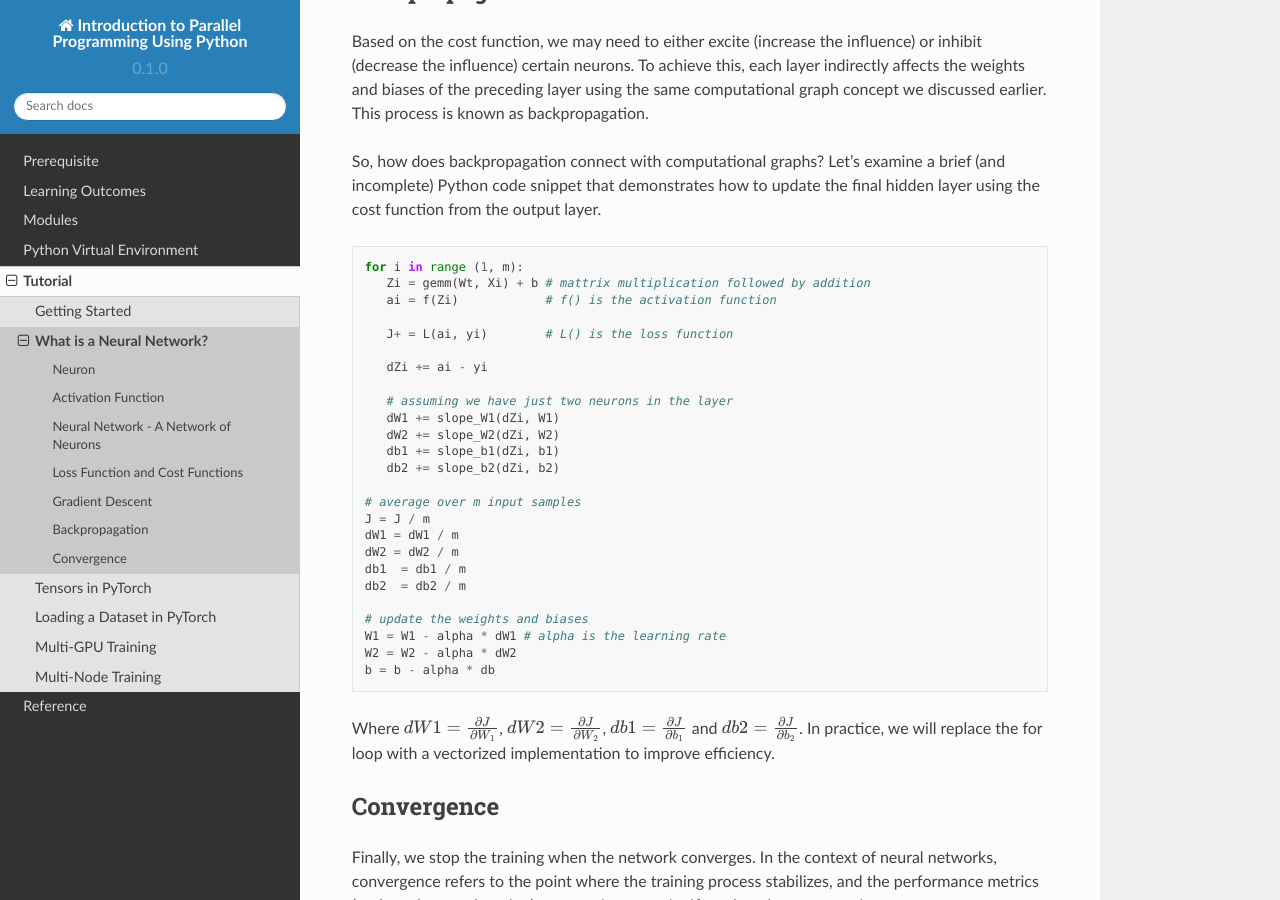
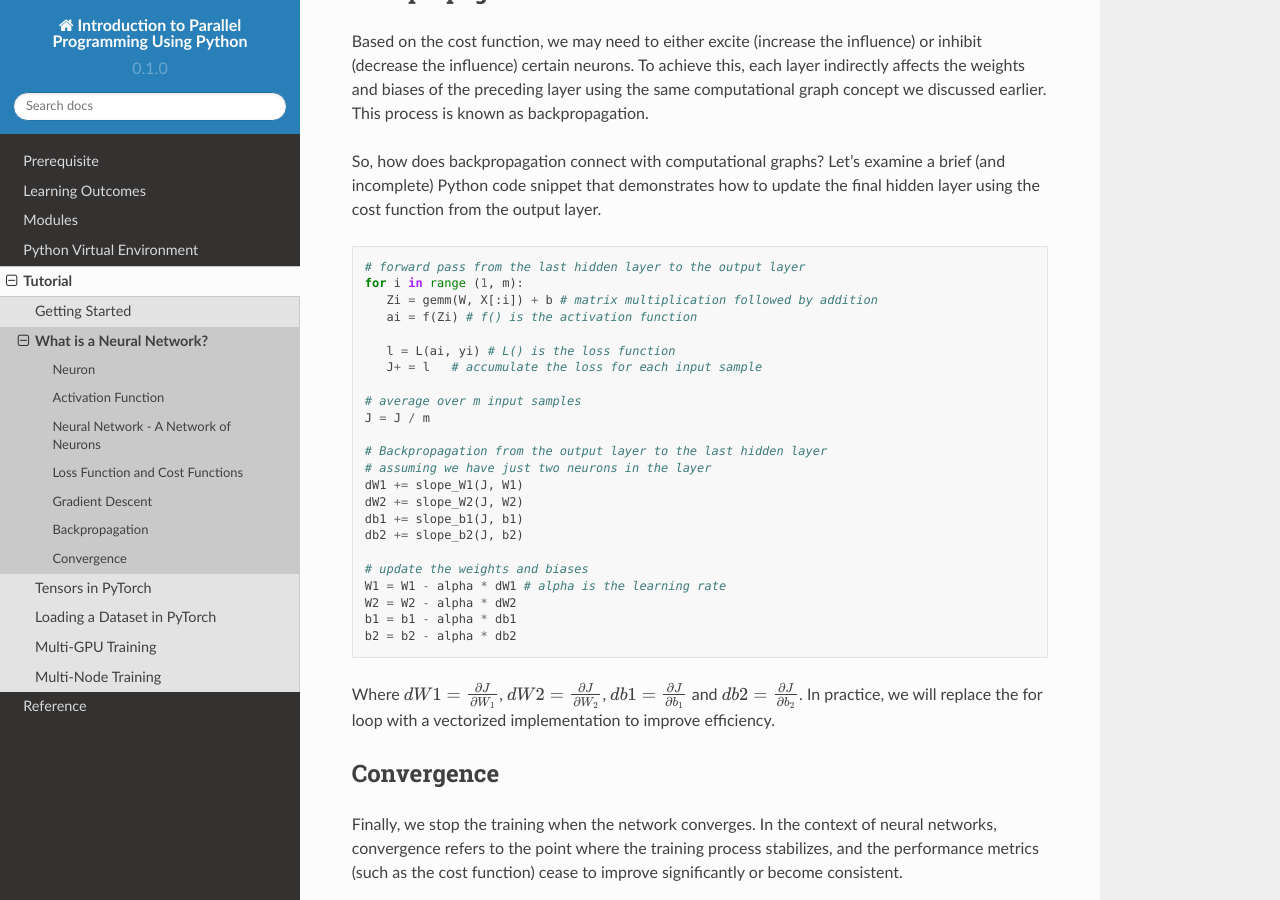
Before and after one commit to NCI900-Training-Organisation/intro-to-pytorch, a Sphinx documentation site: the page built from docs/source/tutorial/what_is_NN.rst, in a window 1280 px wide and 900 px high, scrolled down 11378 px. Built offline with Sphinx 7.4.7 and the Read the Docs theme 2.0.0, drawn with Linux system fonts in a browser that asks for light colours.

Commit message:
program updated

```diff
--- a/docs/source/tutorial/what_is_NN.rst
+++ b/docs/source/tutorial/what_is_NN.rst
@@ -479,31 +479,29 @@
 
 .. code-block:: python
 
+   # forward pass from the last hidden layer to the output layer
    for i in range (1, m):
-      Zi = gemm(Wt, Xi) + b # mattrix multiplication followed by addition
-      ai = f(Zi)            # f() is the activation function
+      Zi = gemm(W, X[:i]) + b # matrix multiplication followed by addition
+      ai = f(Zi) # f() is the activation function
 
-      J+ = L(ai, yi)        # L() is the loss function
-
-      dZi += ai - yi
-
-      # assuming we have just two neurons in the layer
-      dW1 += slope_W1(dZi, W1)
-      dW2 += slope_W2(dZi, W2)
-      db1 += slope_b1(dZi, b1)
-      db2 += slope_b2(dZi, b2)
+      l = L(ai, yi) # L() is the loss function
+      J+ = l   # accumulate the loss for each input sample
 
    # average over m input samples
    J = J / m
-   dW1 = dW1 / m
-   dW2 = dW2 / m
-   db1  = db1 / m
-   db2  = db2 / m
+
+   # Backpropagation from the output layer to the last hidden layer
+   # assuming we have just two neurons in the layer
+   dW1 += slope_W1(J, W1)
+   dW2 += slope_W2(J, W2)
+   db1 += slope_b1(J, b1)
+   db2 += slope_b2(J, b2)
 
    # update the weights and biases
    W1 = W1 - alpha * dW1 # alpha is the learning rate
    W2 = W2 - alpha * dW2
-   b = b - alpha * db
+   b1 = b1 - alpha * db1
+   b2 = b2 - alpha * db2
 
 
 Where :math:`dW1 = \frac{\partial J}{\partial W_{1}}`, :math:`dW2 = \frac{\partial J}{\partial W_{2}}`, :math:`db1 = \frac{\partial J}{\partial b_{1}}` and :math:`db2 = \frac{\partial J}{\partial b_{2}}`. In practice, we will replace the for loop with a vectorized implementation to improve efficiency.
```
